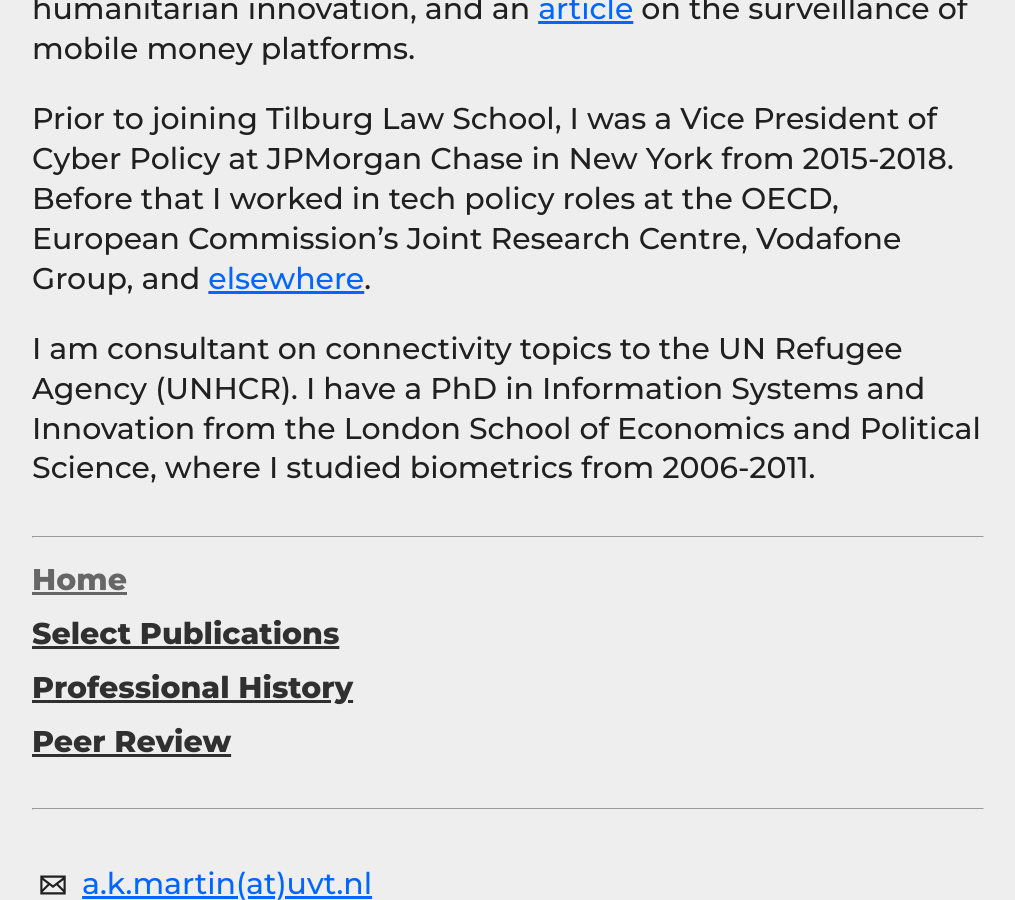
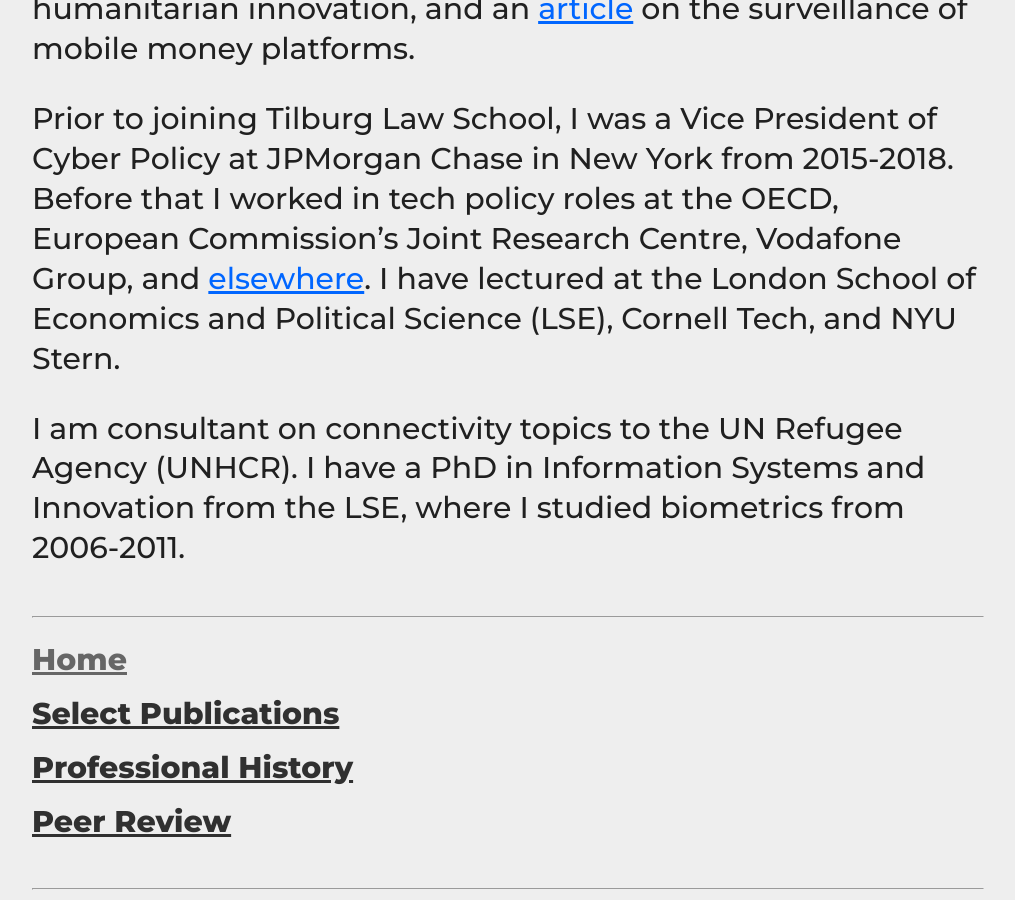
Before and after one commit to haroonalrasheed/641a, a Jekyll site: the page built from index.md, in a window 1280 px wide and 900 px high, scrolled down 870 px. Shown: the whole window, without its empty margins (132-1147 px from the left). Built offline with Jekyll 4.4.1, drawn with Linux system fonts in a browser that asks for light colours.

Commit message:
Update index.md

```diff
--- a/index.md
+++ b/index.md
@@ -9,6 +9,6 @@ My research interests include cyber policy, critical infrastructure protection,
 
 This year I co-edited an open-access book on data justice and COVID-19 published by [Meatspace Press](https://meatspacepress.com). My recent journal publications include a [research essay](https://doi.org/10.1080/02681102.2020.1811943) on the impacts of customer identification requirements on refugees, a [note](https://doi.org/10.1111/1758-5899.12729) on the use of regulatory sandboxes to stimulate responsible humanitarian innovation, and an [article](https://doi.org/10.24908/ss.v17i1/2.12924) on the surveillance of mobile money platforms.
 
-Prior to joining Tilburg Law School, I was a Vice President of Cyber Policy at JPMorgan Chase in New York from 2015-2018. Before that I worked in tech policy roles at the OECD, European Commission's Joint Research Centre, Vodafone Group, and [elsewhere](http://sixfouronea.net/professional-history/).
+Prior to joining Tilburg Law School, I was a Vice President of Cyber Policy at JPMorgan Chase in New York from 2015-2018. Before that I worked in tech policy roles at the OECD, European Commission's Joint Research Centre, Vodafone Group, and [elsewhere](http://sixfouronea.net/professional-history/). I have lectured at the London School of Economics and Political Science (LSE), Cornell Tech, and NYU Stern.
 
-I am consultant on connectivity topics to the UN Refugee Agency (UNHCR). I have a PhD in Information Systems and Innovation from the London School of Economics and Political Science, where I studied biometrics from 2006-2011.
+I am consultant on connectivity topics to the UN Refugee Agency (UNHCR). I have a PhD in Information Systems and Innovation from the LSE, where I studied biometrics from 2006-2011.
```
